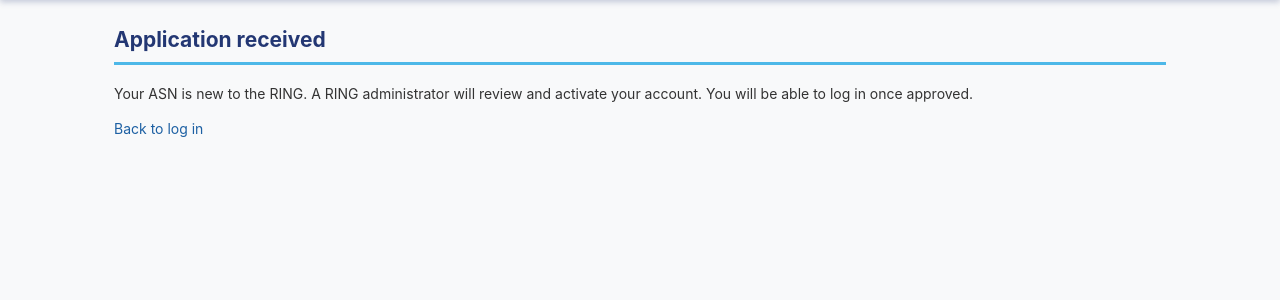
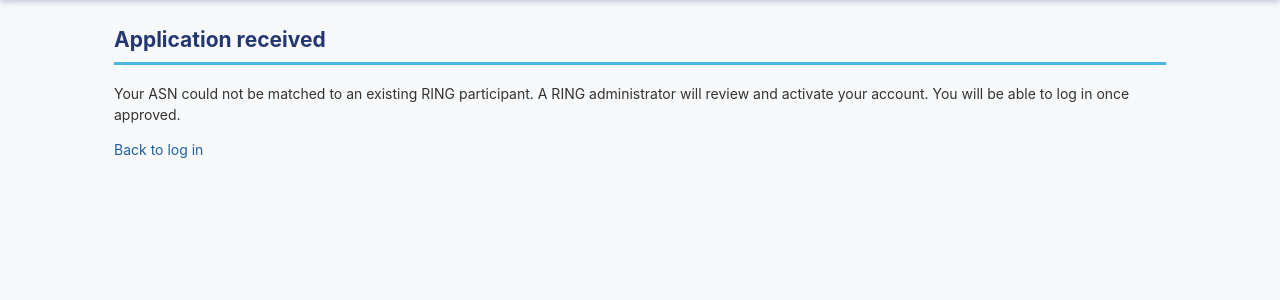
Before and after one commit to NLNOG/ring-portal, a Django app: template ring/templates/ring/pdb_pending.html in a window 1280 px wide. Shown: the part 49-349 px from the top of the page. Run offline with Django 3.2, Linux system fonts and the light colour scheme; the template is opened without the code that fills it, so the values that code supplies are empty.

Commit message:
more pdb fixes

```diff
--- a/ring/templates/ring/pdb_pending.html
+++ b/ring/templates/ring/pdb_pending.html
@@ -2,6 +2,6 @@
 {% block title %}Application received — NLNOG RING{% endblock %}
 {% block content %}
 <h1>Application received</h1>
-<p>Your ASN is new to the RING. A RING administrator will review and activate your account. You will be able to log in once approved.</p>
+<p>Your ASN could not be matched to an existing RING participant. A RING administrator will review and activate your account. You will be able to log in once approved.</p>
 <p><a href="{% url 'ring-login' %}">Back to log in</a></p>
 {% endblock %}
--- a/ring/views.py
+++ b/ring/views.py
@@ -741,7 +741,7 @@
         return ("user", user)
 
     asn = int(net["asn"])
-    participant = participant_for_pdb(asn)
+    participant = participant_for_pdb(asn, net.get("name"))
     if participant is None:
         return ("pending", _pdb_create_signup(profile, net))
     set_participant_autnum(participant.pk, asn)
```
Also changed, not shown: ring/tests/test_api.py (+17 -0 lines).
